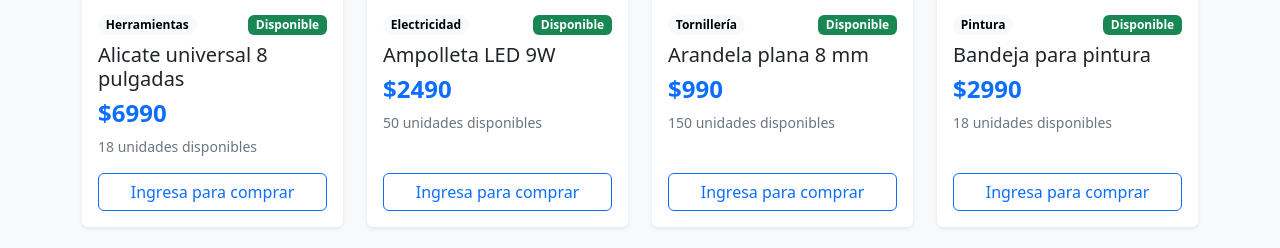
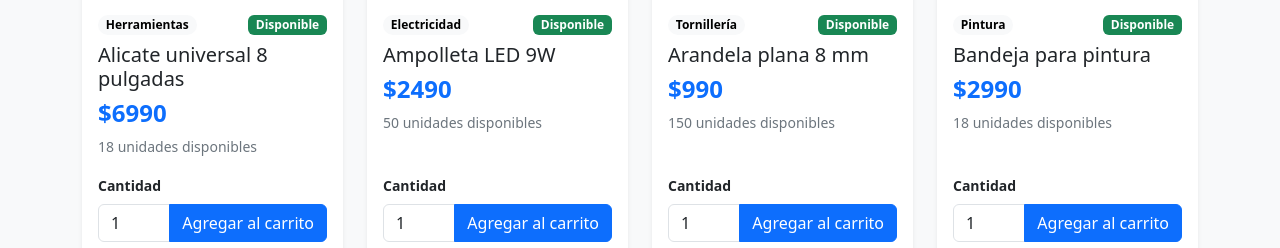
Before and after one commit to kissshot135-netizen/cortes2-ti3041-esN, a Django app: page /catalogo/ in a window 1280 px wide. Shown: the part 398-646 px from the top of the page. Run offline with Django 5.2, Linux system fonts and the light colour scheme; data comes from the database, SQL or seed files in the repository.

Commit message:
etapa 3: agregar carrito con sesiones
Co-authored-by: Copilot <223556219+Copilot@users.noreply.github.com>

```diff
--- /dev/null
+++ b/catalogo/context_processors.py
@@ -0,0 +1,8 @@
+def carrito_total(request):
+    carrito = request.session.get('carrito', {})
+    total = sum(
+        cantidad
+        for cantidad in carrito.values()
+        if isinstance(cantidad, int) and cantidad > 0
+    )
+    return {'carrito_total': total}
--- a/catalogo/templates/catalogo/base.html
+++ b/catalogo/templates/catalogo/base.html
@@ -33,6 +33,7 @@
                     <a class="nav-link" href="{% url 'lista_productos' %}">Catálogo</a>
                     <a class="nav-link" href="{% url 'lista_colecciones' %}">Colecciones</a>
                     <a class="nav-link" href="{% url 'contacto' %}">Contacto</a>
+                    <a class="nav-link" href="{% url 'ver_carrito' %}">Carrito ({{ carrito_total }})</a>
                     {% if user.is_authenticated and user.is_staff %}
                         <a class="nav-link" href="{% url 'gestionar_productos' %}">Administración</a>
                         <a class="nav-link" href="{% url 'reportes' %}">Reportes</a>
--- a/catalogo/templates/catalogo/index.html
+++ b/catalogo/templates/catalogo/index.html
@@ -47,17 +47,15 @@
                         {% endif %}
                         <div class="mt-auto">
                             {% if producto.stock > 0 %}
-                                {% if user.is_authenticated and not user.is_staff %}
-                                    <form method="post" action="{% url 'comprar_producto' producto.id %}">
+                                {% if not user.is_staff %}
+                                    <form method="post" action="{% url 'agregar_al_carrito' producto.id %}">
                                         {% csrf_token %}
                                         <label class="form-label small fw-semibold" for="cantidad-{{ producto.id }}">Cantidad</label>
                                         <div class="input-group">
                                             <input class="form-control" id="cantidad-{{ producto.id }}" type="number" name="cantidad" min="1" max="{{ producto.stock }}" value="1" required>
-                                            <button class="btn btn-primary" type="submit">Comprar</button>
+                                            <button class="btn btn-primary" type="submit">Agregar al carrito</button>
                                         </div>
                                     </form>
-                                {% elif not user.is_authenticated %}
-                                    <a class="btn btn-outline-primary w-100" href="{% url 'ingreso' %}?next={% url 'lista_productos' %}">Ingresa para comprar</a>
                                 {% endif %}
                             {% endif %}
                         </div>
--- a/catalogo/views.py
+++ b/catalogo/views.py
@@ -230,3 +230,108 @@ def formulario_contacto(request):
         )
         return redirect('contacto')
     return render(request, 'catalogo/contacto.html', {'form': form})
+
+
+@require_POST
+def agregar_al_carrito(request, producto_id):
+    producto = get_object_or_404(Producto, pk=producto_id)
+    form = CompraForm(request.POST)
+    if not form.is_valid():
+        messages.error(request, 'Indica una cantidad válida para agregar.')
+        return redirect('lista_productos')
+
+    carrito = request.session.get('carrito', {})
+    clave_producto = str(producto.pk)
+    cantidad = carrito.get(clave_producto, 0) + form.cleaned_data['cantidad']
+    if cantidad > producto.stock:
+        messages.error(
+            request,
+            f'Solo hay {producto.stock} unidades disponibles de {producto.nombre}.',
+        )
+        return redirect('lista_productos')
+
+    carrito[clave_producto] = cantidad
+    request.session['carrito'] = carrito
+    messages.success(request, f'{producto.nombre} se agregó al carrito.')
+    return redirect('lista_productos')
+
+
+def ver_carrito(request):
+    carrito = request.session.get('carrito', {})
+    productos = Producto.objects.filter(pk__in=carrito.keys()).order_by('nombre')
+    items = []
+    carrito_valido = {}
+    for producto in productos:
+        cantidad = carrito.get(str(producto.pk))
+        if not isinstance(cantidad, int) or cantidad < 1:
+            continue
+        carrito_valido[str(producto.pk)] = cantidad
+        items.append(
+            {
+                'producto': producto,
+                'cantidad': cantidad,
+                'subtotal': producto.precio * cantidad,
+            }
+        )
+
+    request.session['carrito'] = carrito_valido
+    return render(
+        request,
+        'catalogo/carrito.html',
+        {'items': items, 'total': sum(item['subtotal'] for item in items)},
+    )
+
+
+@require_POST
+def quitar_del_carrito(request, producto_id):
+    carrito = request.session.get('carrito', {})
+    carrito.pop(str(producto_id), None)
+    request.session['carrito'] = carrito
+    messages.success(request, 'Se quitó el producto del carrito.')
+    return redirect('ver_carrito')
+
+
+@login_required
+@require_POST
+def finalizar_compra(request):
+    carrito = request.session.get('carrito', {})
+    if not carrito:
+        messages.error(request, 'El carrito está vacío.')
+        return redirect('ver_carrito')
+
+    with transaction.atomic():
+        productos = list(
+            Producto.objects.select_for_update().filter(pk__in=carrito.keys())
+        )
+        if len(productos) != len(carrito):
+            messages.error(
+                request,
+                'El carrito contiene productos que ya no están disponibles.',
+            )
+            return redirect('ver_carrito')
+
+        pedidos = []
+        for producto in productos:
+            cantidad = carrito.get(str(producto.pk))
+            if not isinstance(cantidad, int) or cantidad < 1:
+                messages.error(request, 'El carrito contiene una cantidad inválida.')
+                return redirect('ver_carrito')
+            if producto.stock < cantidad:
+                messages.error(request, f'Stock insuficiente para {producto.nombre}.')
+                return redirect('ver_carrito')
+            pedidos.append((producto, cantidad))
+
+        for producto, cantidad in pedidos:
+            Compra.objects.create(
+                consumidor=request.user,
+                producto=producto,
+                nombre_producto=producto.nombre,
+                precio_unitario=producto.precio,
+                cantidad=cantidad,
+            )
+            producto.stock -= cantidad
+            producto.save(update_fields=['stock'])
+
+    request.session['carrito'] = {}
+    messages.success(request, 'Compra realizada. Gracias por tu pedido.')
+    return redirect('lista_productos')
--- a/config/settings.py
+++ b/config/settings.py
@@ -68,6 +68,7 @@ TEMPLATES = [
                 'django.template.context_processors.request',
                 'django.contrib.auth.context_processors.auth',
                 'django.contrib.messages.context_processors.messages',
+                'catalogo.context_processors.carrito_total',
             ],
         },
     },
--- a/config/urls.py
+++ b/config/urls.py
@@ -26,6 +26,7 @@ urlpatterns = [
     path('catalogo/', views.lista_productos, name='lista_productos'),
     path('colecciones/', views.lista_colecciones, name='lista_colecciones'),
     path('contacto/', views.formulario_contacto, name='contacto'),
+    path('carrito/', views.ver_carrito, name='ver_carrito'),
     path('cuenta/ingresar/', views.IngresoView.as_view(), name='ingreso'),
     path('cuenta/registro/', views.registro, name='registro'),
     path(
@@ -34,6 +35,17 @@ urlpatterns = [
         name='salir',
     ),
     path('catalogo/<int:producto_id>/comprar/', views.comprar_producto, name='comprar_producto'),
+    path(
+        'catalogo/<int:producto_id>/carrito/agregar/',
+        views.agregar_al_carrito,
+        name='agregar_al_carrito',
+    ),
+    path(
+        'carrito/<int:producto_id>/quitar/',
+        views.quitar_del_carrito,
+        name='quitar_del_carrito',
+    ),
+    path('carrito/finalizar/', views.finalizar_compra, name='finalizar_compra'),
     path('gestionar/', views.gestionar_productos, name='gestionar_productos'),
     path('gestionar/reportes/', views.reportes, name='reportes'),
     path(
```
Also changed, not shown: catalogo/templates/catalogo/carrito.html (added, +43 -0 lines), catalogo/tests.py (+58 -0 lines).
